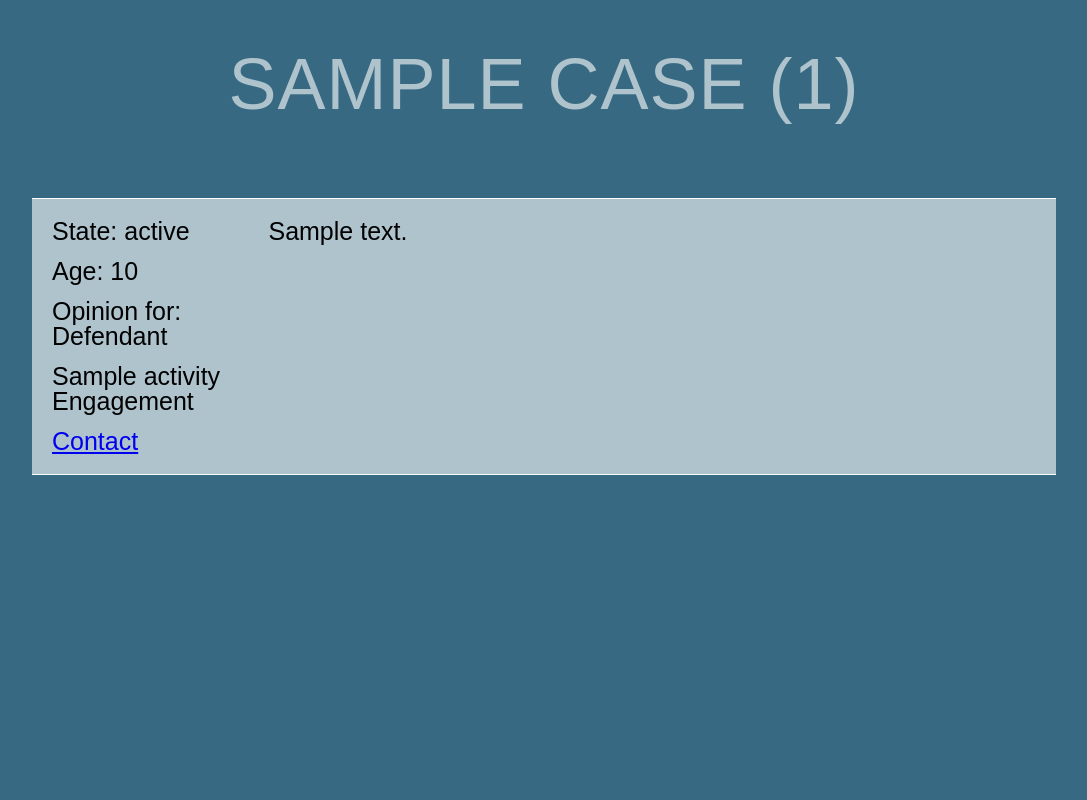
After one commit to frankeld/amicus, a Flask app: template thesuprememanager/templates/opinions.html in a window 1280 px wide. The commit adds this page. Shown: the whole page, without its empty margins (96-1183 px from the left). Run offline with Flask 2, Linux system fonts and the light colour scheme; the template is opened without the code that fills it: most values are stand-ins (such as "Sample title", 1, 10 or a date in 2020).

Commit message:
Add override option

```diff
--- a/thesuprememanager/app.py
+++ b/thesuprememanager/app.py
@@ -44,6 +44,41 @@ def create_app():
     def update_docket(docket):
         case = db.collection('cases').document(docket).get()
         return render_template('case.html', case = case.to_dict())
+
+    @app.route('/docket/<string:docket>/opinions')
+    def opinions(docket):
+        case = db.collection('cases').document(docket).get()
+        opinions = db.collection('cases').document(docket).collection('opinions').stream()
+        users = []
+        for opinion in opinions:
+            thought = opinion.to_dict()
+            user = db.collection('users').document(opinion.id).get()
+            if user.exists:
+                user = user.to_dict()
+            else:
+                print("this should never happen")
+                print('opinion stored uid', opinion.id)
+                continue
+            user.update({'thought': thought})
+            count = user['voteCount']
+            if count < 3:
+                user.update({'activity': 'Low'})
+            elif count < 6:
+                user.update({'activity': 'Medium'})
+            elif count < 9:
+                user.update({'activity': 'High'})
+            elif count < 12:
+                user.update({'activity': 'Very High'})
+            else:
+                user.update({'activity': 'Extreme'})
+            users.append(user)
+        return render_template('opinions.html', case = case.to_dict(), users=users)
+
+    @app.route('/docket/<string:docket>/override', methods=['POST'])
+    def override(docket):
+        overridetext = request.get_data(as_text=True)
+        case = db.collection('cases').document(docket).set({'override': overridetext}, merge = True)
+        return 'done'
 
     @app.route('/api/year/<string:year>')
     def update_year(year):
--- a/thesuprememanager/static/style.css
+++ b/thesuprememanager/static/style.css
@@ -1,7 +1,4 @@
 html,body,div,span,applet,object,iframe,h1,h2,h3,h4,h5,h6,p,blockquote,pre,a,abbr,acronym,address,big,cite,code,del,dfn,em,img,ins,kbd,q,s,samp,small,strike,strong,sub,sup,tt,var,b,u,i,center,dl,dt,dd,ol,ul,li,fieldset,form,label,legend,table,caption,tbody,tfoot,thead,tr,th,td,article,aside,canvas,details,embed,figure,figcaption,footer,header,hgroup,menu,nav,output,ruby,section,summary,time,mark,audio,video {
-	margin: 0;
-	padding: 0;
-	border: 0;
 	font-size: 100%;
 	font: inherit;
 	vertical-align: baseline
@@ -545,6 +542,10 @@ div.info {
 	margin-bottom: 48px;
 }
 
+div.info h2 {
+	margin: 0;
+}
+
 .info p {
 	font-size: 25px;
 	line-height: normal;
@@ -588,3 +589,36 @@ div.info {
 	padding: 5px 30px;
 	width: 33%;
 }
+
+body {
+	height: 100vh;
+}
+
+.thought {
+	display: inline-flex;
+	height: unset;
+	padding: 20px 20px;
+	text-align: left;
+}
+
+.thought div:first-child {
+	width: 22%;
+}
+.thought div:last-child {
+	width: 72%;
+}
+
+.stats {
+	font-size: 25px;
+	line-height: 1;
+}
+
+.stats p {
+	padding: 0 0 15px 0;
+	margin: 0;
+}
+
+.thought-text {
+	line-height: 1;
+	font-size: 25px;
+}
--- a/thesuprememanager/templates/index.html
+++ b/thesuprememanager/templates/index.html
@@ -1,5 +1,5 @@
 {% extends "layout.html" %}
-{% block title %}Index{% endblock %}
+{% block title %}Home{% endblock %}
 {% block head %}
   {{ super() }}
   {# <style type="text/css">
--- a/thesuprememanager/templates/layout.html
+++ b/thesuprememanager/templates/layout.html
@@ -4,7 +4,7 @@
     {% block head %}
     <link rel="stylesheet" href="{{ url_for('static', filename='style.css') }}">
     <script src="{{ url_for('static', filename='script.js') }}"></script>
-    <title>{% block title %}{% endblock %} - My Webpage Test</title>
+    <title>{% block title %}{% endblock %}: Amicus</title>
     {% endblock %}
   </head>
   <body>
--- /dev/null
+++ b/thesuprememanager/templates/opinions.html
@@ -0,0 +1,41 @@
+{% extends "layout.html" %}
+{% block title %}{{case.id}} Opinions{% endblock %}
+{% block head %}
+  {{ super() }}
+{% endblock %}
+{% block content %}
+  <div id="loader" class=""></div>
+  <div id="root" class="container">
+    <h1 role="banner" class="header title info">{{case.title}} ({{case.id}})</h1>
+    <main class="content">
+      {% if not users%}
+        <div class="password-input thought thought-text">
+          Nothing submitted yet.
+        </div>
+      {% endif %}
+      {% for user in users %}
+        <div class="password-input thought">
+          <div class='stats'>
+            <p class='state'>State: {{user.state}}</p>
+            <p class='age'>Age: {{user.age}}</p>
+            <p class='side'> Opinion for:
+              {% if user.thought.plaintiff%}
+                Plaintiff
+              {% else %}
+                Defendant
+              {% endif %}
+            </p>
+            <p class='engagement'>{{user.activity}} Engagement</p>
+            <a class='contact' href='mailto:{{user.email}}'>Contact</a>
+          </div>
+          <div class='thought-text'>{{user.thought.text}}</div>
+        </div>
+      {% endfor %}
+
+    </main>
+</div>
+{% endblock %}
+
+{% block footer %}
+
+{% endblock %}
```
Also changed, not shown: thesuprememanager/templates/case.html (+4 -5 lines), 2 other files.
